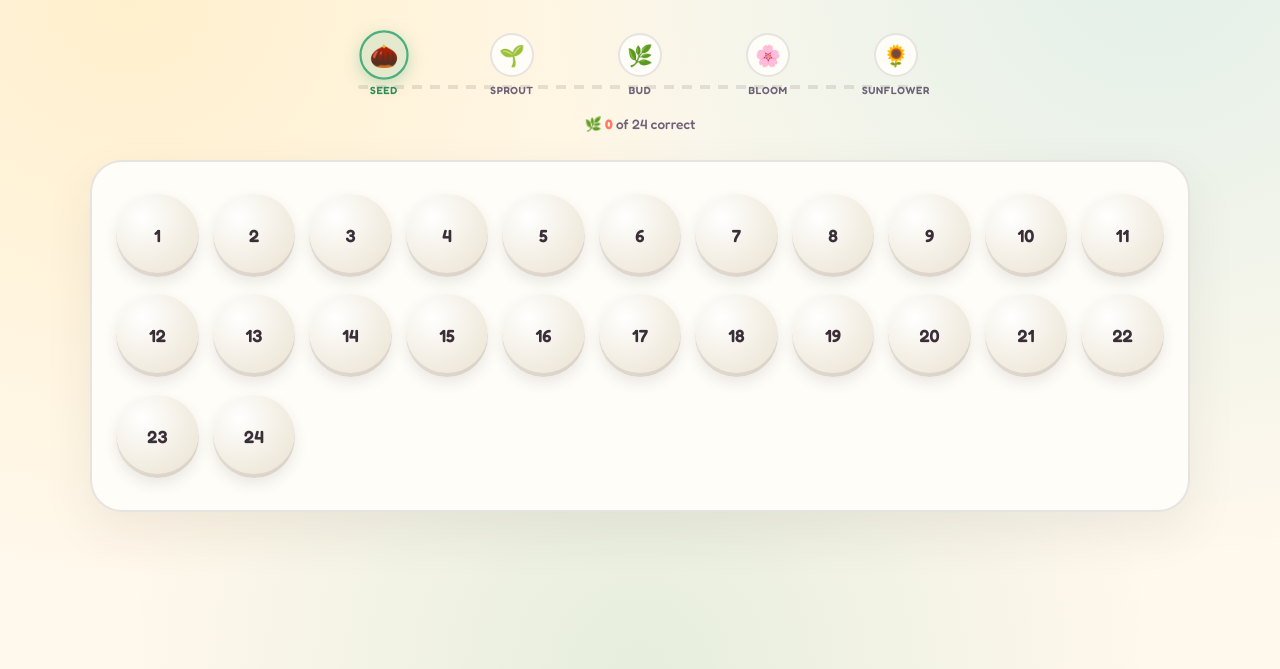
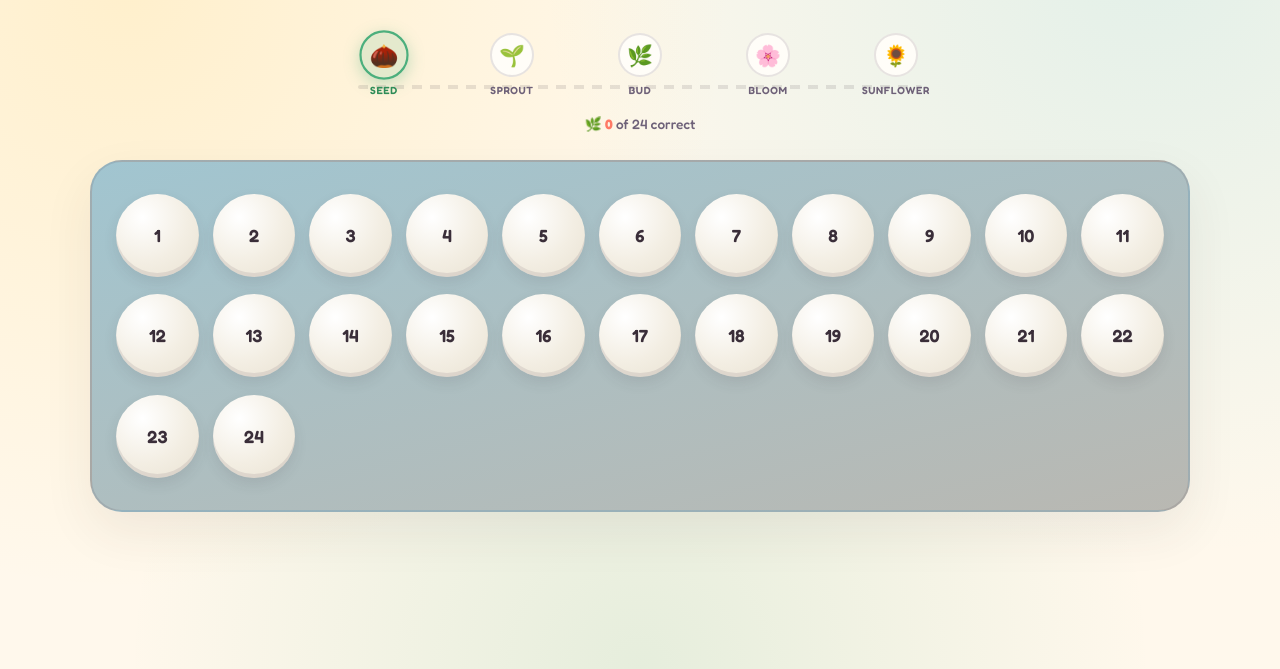
Before and after one commit to mhnashtai-prog/speaking-part1-A1, a plain HTML site: page index.html in a window 1280 px wide. Shown: the part 131-800 px from the top of the page. Drawn offline with Linux system fonts and the light colour scheme.

Commit message:
Update index.html

```diff
--- a/index.html
+++ b/index.html
@@ -116,7 +116,7 @@
 
   /* BOARD */
   .board{
-    background:var(--paper);
+    background:linear-gradient(165deg, #a1C5d0 0%, #B9B8B2 100%);
     border:2px solid var(--line);
     border-radius:2rem;
     padding:2rem 1.5rem;
```
